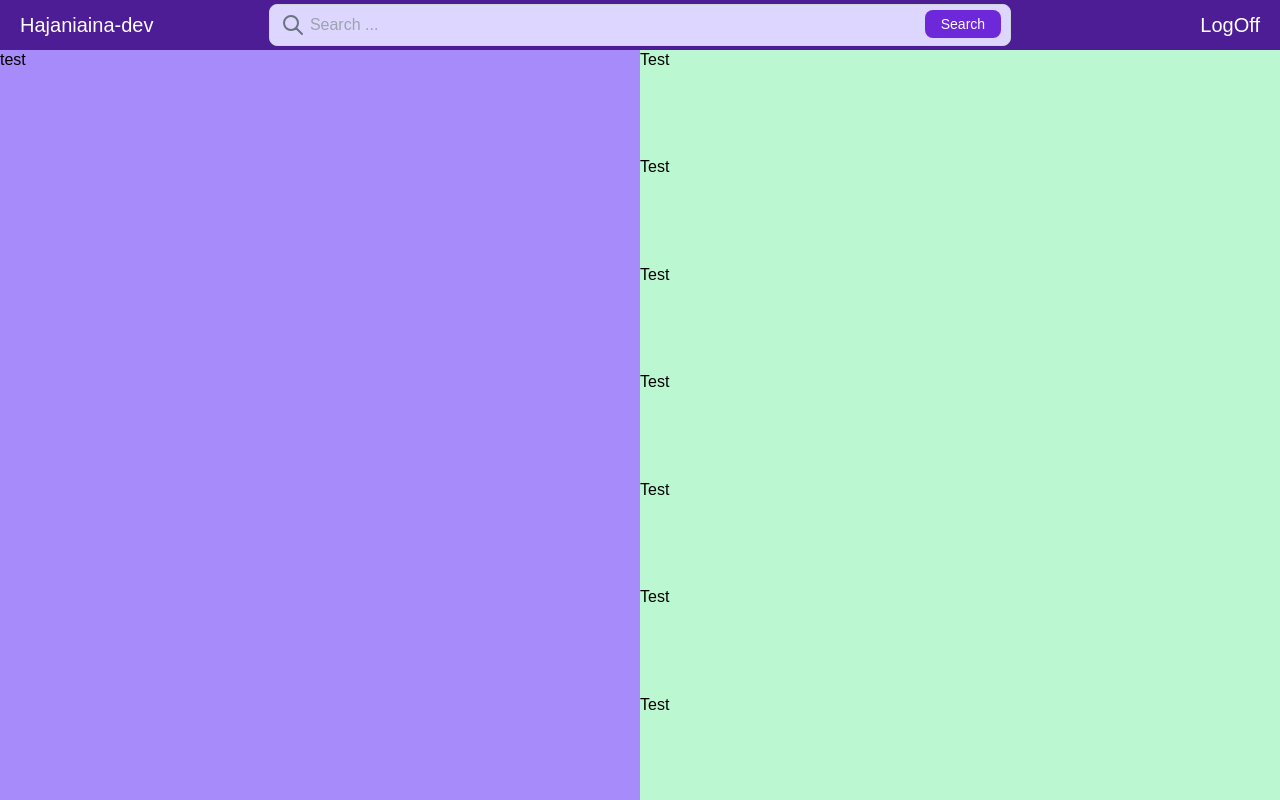
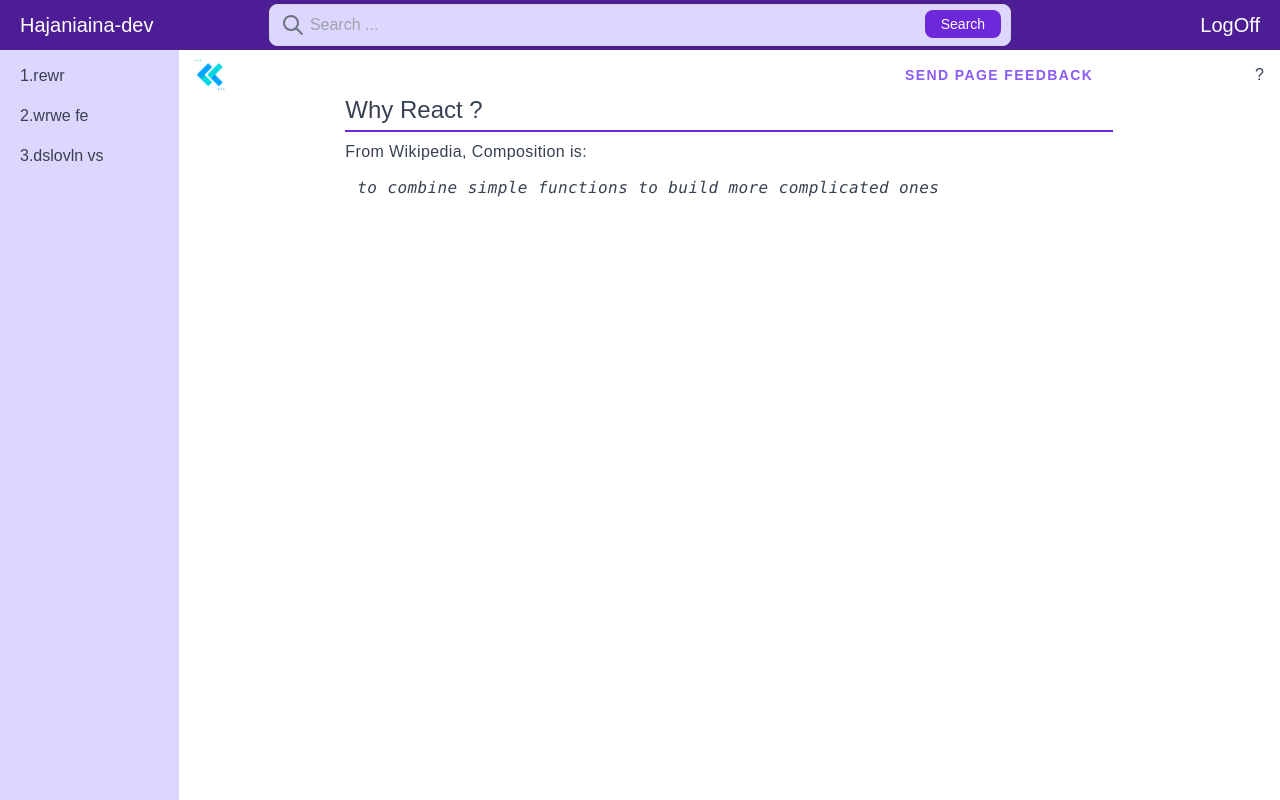
Before and after one commit to handri09/hajaniaina-dev, a React (Create React App) app: page /hajaniaina-dev/learn in a window 1280 px wide. Built offline with nearby package versions, Linux system fonts and the light colour scheme.

Commit message:
Initiate an infrastructure of the Data

```diff
--- a/src/components/Editors/Editors.js
+++ b/src/components/Editors/Editors.js
@@ -115,8 +115,3 @@ function Editors() {
 }
 
 export default Editors;
-
-<label for='daty'>
-  Daty Naterahana:
-  <input id='daty' type='datetime-local' />
-</label>
--- /dev/null
+++ b/src/pages/learn/components/reactdev/components/Header.js
@@ -0,0 +1,18 @@
+import React from 'react';
+import arrow from '../../../../../assets/open.png';
+
+function Header({ open, onOpen }) {
+  return (
+    <div className={`w-full flex justify-center items-center pt-1`}>
+      <div className={`w-10 text-left pl-2`} onClick={onOpen}><img src={arrow} alt='open' className={`${open ? 'rotate-180' : '' }`} /></div>
+      <div className={`w-full flex justify-center`}>
+        <div className={`w-full flex justify-end max-w-screen-md pr-5`}>
+          <p className={`text-sm uppercase tracking-widest font-semibold text-violet-500`}>Send Page Feedback</p>
+        </div>
+      </div>
+      <div className={`hidden md:block w-10 text-right pr-2`}>?</div>
+    </div>
+  )
+}
+
+export default Header;
--- /dev/null
+++ b/src/pages/learn/components/reactdev/components/Nav.js
@@ -0,0 +1,17 @@
+import React from 'react';
+
+function Nav({ open, sections }) {
+  return (
+    <>
+      <div className={` ${ open ? '' : 'hidden' } w-52 h-full bg-violet-200 pt-14 flex flex-col`}>
+        {
+          sections && sections.map( (section, item) => (
+            <div key={item} className='px-5 py-2'>{section}</div>
+          ))
+        }
+      </div>
+    </>
+  );
+}
+
+export default Nav;
--- /dev/null
+++ b/src/pages/learn/components/reactdev/components/index.js
@@ -0,0 +1,4 @@
+import Nav from './Nav';
+import Header from './Header';
+
+export { Nav, Header };
--- a/src/pages/learn/components/reactdev/reactdev.js
+++ b/src/pages/learn/components/reactdev/reactdev.js
@@ -1,4 +1,5 @@
 import React from 'react';
+import { Nav, Header } from './components';
 
 function ReactDev() {
   const [open, setOpen] = React.useState(true);
@@ -8,21 +9,13 @@ function ReactDev() {
 
   return (
     <>
-      <div className={`w-full bg-white h-screen flex`}>
-        {/* <div className={`${ open ? 'flex w-60' : 'hidden'} bg-green-600 h-screen border-2 border-white`}></div> */}
-        {/* <div className={`w-full bg-white`}>
-          <div classname={`w-full h-10`}>test</div>
-          <div className={`w-full h-screen max-w-screen-lg mx-auto border-2 mt-20`} onClick={onOpen}>Open</div>
-        </div> */}
-        <div className={`w-1/2 h-full bg-violet-400 pt-12`}>test</div>
-        <div className={`w-1/2 h-full bg-violet-200 pt-12 flex flex-col justify-start items-center`}>
-          <div className={`w-full bg-green-200 h-96`}>Test</div>
-          <div className={`w-full bg-green-200 h-96`}>Test</div>
-          <div className={`w-full bg-green-200 h-96`}>Test</div>
-          <div className={`w-full bg-green-200 h-96`}>Test</div>
-          <div className={`w-full bg-green-200 h-96`}>Test</div>
-          <div className={`w-full bg-green-200 h-96`}>Test</div>
-          <div className={`w-full bg-green-200 h-96`}>Test</div>
+      <div className={`w-full bg-white h-screen flex  antialiased text-gray-700`}>
+        <Nav open={open} sections={['1.rewr', '2.wrwe fe', '3.dslovln vs']}/>
+
+        {/* Course Content*/}
+        <div className={`w-full h-full bg-white flex flex-col justify-start items-center overflow-scroll px-2 pt-14`}>
+          <Header open={open} onOpen={() => onOpen()} />
+          <Course1 />
         </div>
       </div>
     </>
@@ -30,3 +23,93 @@ function ReactDev() {
 }
 
 export default ReactDev;
+
+function Course1() {
+  return (
+  <div className={`w-full max-w-screen-md flex flex-col gap-2`}>
+    <div className={`w-full border-b-2 border-violet-700 py-1 text-2xl`}>Why React ?</div>
+    <div className={`w-full tracking-wide`}>
+      <p>From <a href='https://en.wikipedia.org/wiki/Function_composition_(computer_science)'>Wikipedia</a>, Composition is:</p>
+      <p className={`p-3 font-mono`}><em>to combine simple functions to build more complicated ones</em></p>
+    </div>
+  </div>
+  );
+}
+
+function ChapterIntro() {
+  return (
+    <>
+    </>
+  );
+}
+
+const ReactCourse = {
+  id: 1,
+  name: 'React',
+  chapter: [
+    {
+      id: 101,
+      name: 'Introduction',
+      lessons: ['Welcome to the React Course Program']
+    },
+    {
+      id: 102,
+      name: 'React Fundamentals',
+      lessons: [
+        {
+          id: 10201,
+          name: 'Why React',
+          sections: [
+            {
+              id: 1020101,
+              name: 'Introduction',
+              content: [
+                ('title', 'Introduction')
+              ]
+            },
+            {
+              id: 1020102,
+              name: 'What is Composition'
+            },
+            {
+              id: 1020103,
+              name: 'What is Declarative Code',
+              content: [
+                  ('title', 'Why React'), ('paragraph', 'From Wikiedia, Composition is :'),
+                  ('italic', 'to combine simple functions to build more complicated ones'),
+                  ('paragraph', "Let's take a look at how we can build up complex functions just by combining simple ones together."),
+                  ('video', 'https://www.youtube.com/embed/watch?v=gM8DkdnO1F0&list=RDgM8DkdnO1F0&start_radio=1'),
+                  ('utitle', 'Benefits of Composition')
+                ]
+            },
+            {
+              id: 1020104,
+              name: 'Unidirectional Data Flow'
+            },
+            {
+              id: 1020105,
+              name: 'React Is "just JavaScript"'
+            },
+            {
+              id: 1020106,
+              name: 'Outro'
+            }
+          ]
+        },
+        {
+          id: 100202,
+          name: 'Rendering UI with React',
+          sections: []
+        },
+           'State Management', 'Lifecycle Events',
+          'React Router', 'MyReads: A Book Tracking App'
+      ]
+    },
+    {
+      'React & Redux': []
+    },
+    {
+      'React Native': []
+    },
+  ]
+}
```
Also changed, not shown: src/assets/open.png (added).
